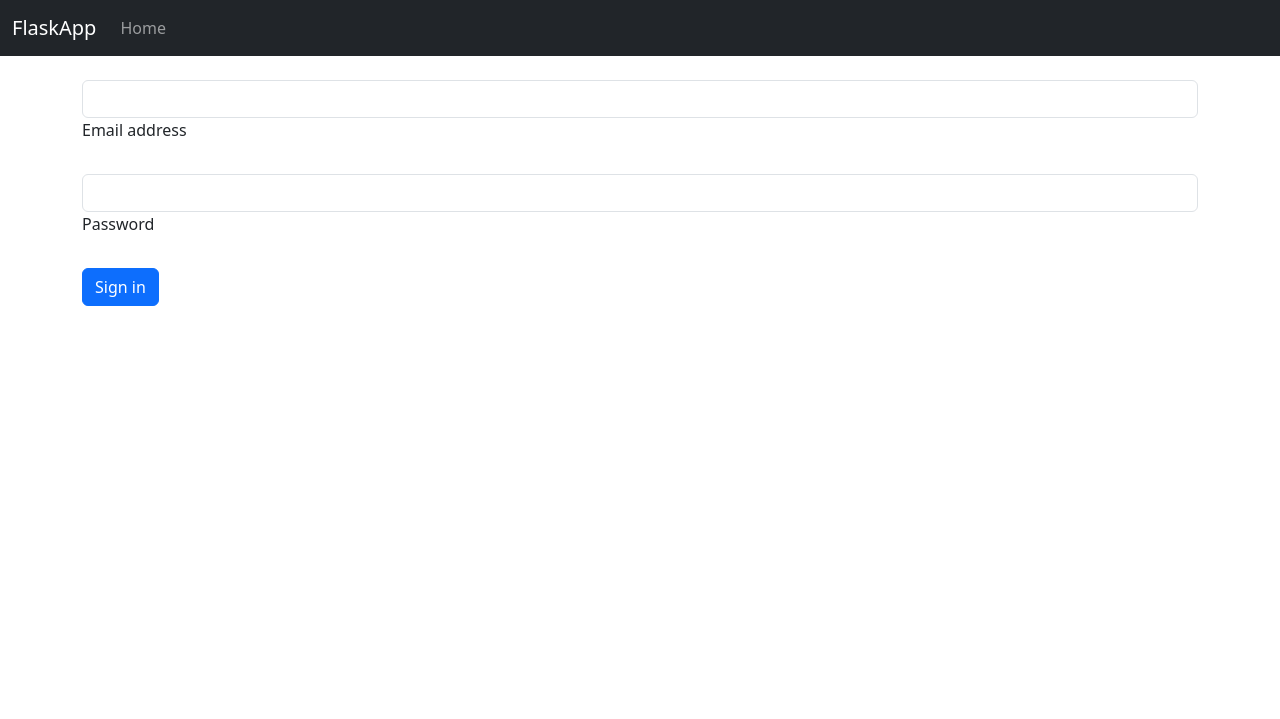
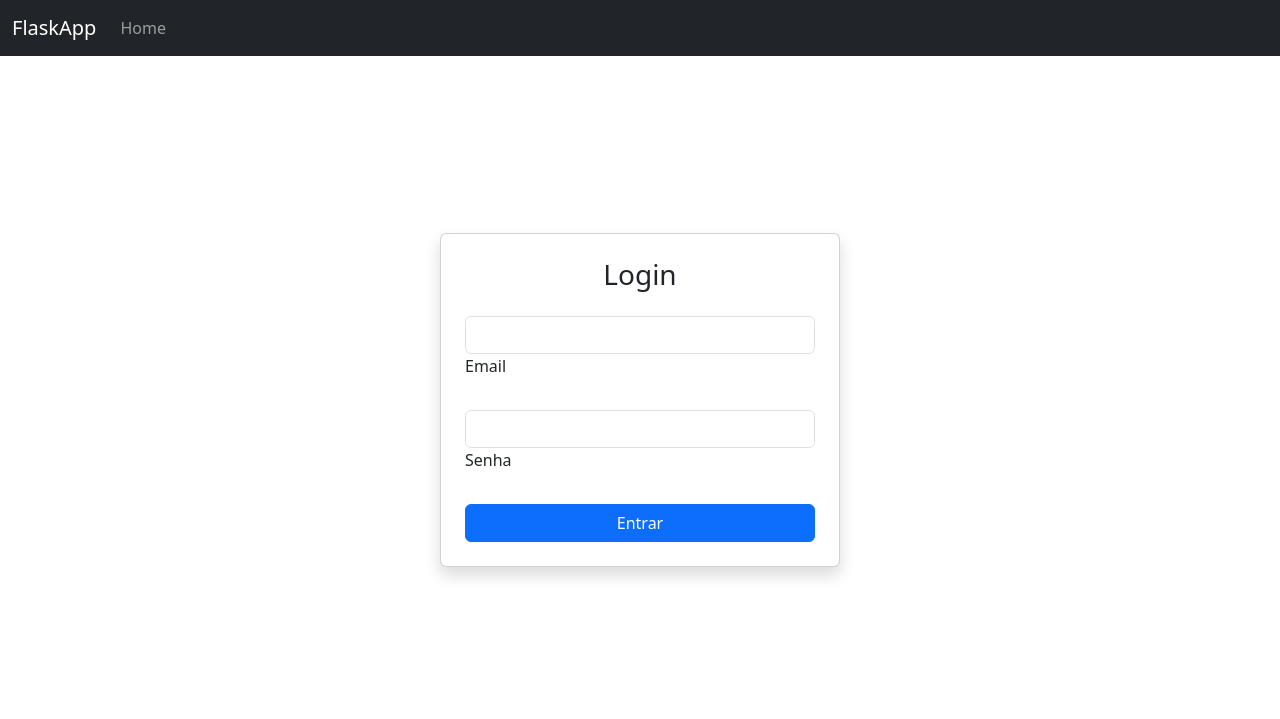
Before and after one commit to Lucasdias79931/airportSystem, a Flask app: page / in a window 1280 px wide. Shown: the top 719 px of the page. Run offline with Flask 3, Linux system fonts and the light colour scheme.

Commit message:
implementando login

```diff
--- a/app.py
+++ b/app.py
@@ -1,36 +1,10 @@
-from flask import Flask, request, render_template, jsonify, redirect, url_for, session, flash
-import bcrypt
+from flask import Flask
 from config import ConfigFlask
 
 app = Flask(__name__)
 ConfigFlask.configApp(app)
 
-usuarios = {
-    "teste@email.com": bcrypt.hashpw("123456".encode("utf-8"), bcrypt.gensalt())
-}
 
-@app.route("/")
-def index():
-    return render_template("login.html")
-
-@app.route("/login", methods=["POST"])
-def login():
-    email = request.form.get("email")
-    senha = request.form.get("password").encode("utf-8")
-
-    if email in usuarios and bcrypt.checkpw(senha, usuarios[email]):
-        session["usuario"] = email
-        flash("Login realizado com sucesso!", "success")
-        return redirect(url_for("dashboard"))
-    else:
-        flash("Email ou senha inválidos", "danger")
-        return redirect(url_for("index"))
-
-@app.route("/dashboard")
-def dashboard():
-    if "usuario" not in session:
-        return redirect(url_for("index"))
-    return f"Bem-vindo, {session['usuario']}!"
 
 if __name__ == "__main__":
     app.run(debug=True)
--- a/config.py
+++ b/config.py
@@ -1,3 +1,4 @@
+from src.routes import login
 
 
 class ConfigFlask:
@@ -7,3 +8,4 @@ class ConfigFlask:
     @staticmethod
     def configApp(app):
         app.secret_key = " "
+        app.register_blueprint(login.loging_bp)
--- /dev/null
+++ b/src/routes/login.py
@@ -0,0 +1,31 @@
+from flask import Flask, request, render_template, jsonify, redirect, url_for, session, flash, Blueprint
+import bcrypt
+
+loging_bp = Blueprint("login", __name__, url_prefix='/')
+
+# para teste, depois remover
+usuarios = {
+    "teste@email.com": bcrypt.hashpw("123456".encode("utf-8"), bcrypt.gensalt())
+}
+
+@loging_bp.route("/", methods=["GET", "POST"])
+def index():
+    if request.method == "POST":
+        email = request.form.get("email")
+        senha = request.form.get("password").encode("utf-8")
+
+        if email in usuarios and bcrypt.checkpw(senha, usuarios[email]):
+            session["usuario"] = email
+            flash("Login realizado com sucesso!", "success")
+            return redirect(url_for("login.dashboard"))
+        else:
+            flash("Email ou senha inválidos", "danger")
+            return redirect(url_for("login.index"))
+
+    return render_template("login.html")
+
+@loging_bp.route("/dashboard")
+def dashboard():
+    if "usuario" not in session:
+        return redirect(url_for("login.index"))
+    return f"Bem-vindo, {session['usuario']}!"
--- a/templates/login.html
+++ b/templates/login.html
@@ -3,20 +3,25 @@
 {% block title %}Página Inicial{% endblock %}
 
 {% block content %}
-<form method="POST" action="{{ url_for('login') }}">
+<div class="d-flex justify-content-center align-items-center" style="height: 80vh;">
+  <div class="card shadow p-4" style="width: 400px;">
+    <h3 class="text-center mb-4">Login</h3>
+    <form method="POST" action="{{ url_for('login.index') }}">
       <!-- Email input -->
       <div class="form-outline mb-4">
         <input type="email" name="email" id="form2Example1" class="form-control" required />
-    <label class="form-label" for="form2Example1">Email address</label>
+        <label class="form-label" for="form2Example1">Email</label>
       </div>
 
       <!-- Password input -->
       <div class="form-outline mb-4">
         <input type="password" name="password" id="form2Example2" class="form-control" required />
-    <label class="form-label" for="form2Example2">Password</label>
+        <label class="form-label" for="form2Example2">Senha</label>
       </div>
 
       <!-- Submit button -->
-  <button type="submit" class="btn btn-primary btn-block mb-4">Sign in</button>
+      <button type="submit" class="btn btn-primary w-100">Entrar</button>
     </form>
+  </div>
+</div>
 {% endblock %}
```
Also changed, not shown: src/routes/deashbord.py (added). Lines whose indentation alone changed are shown as unchanged.
